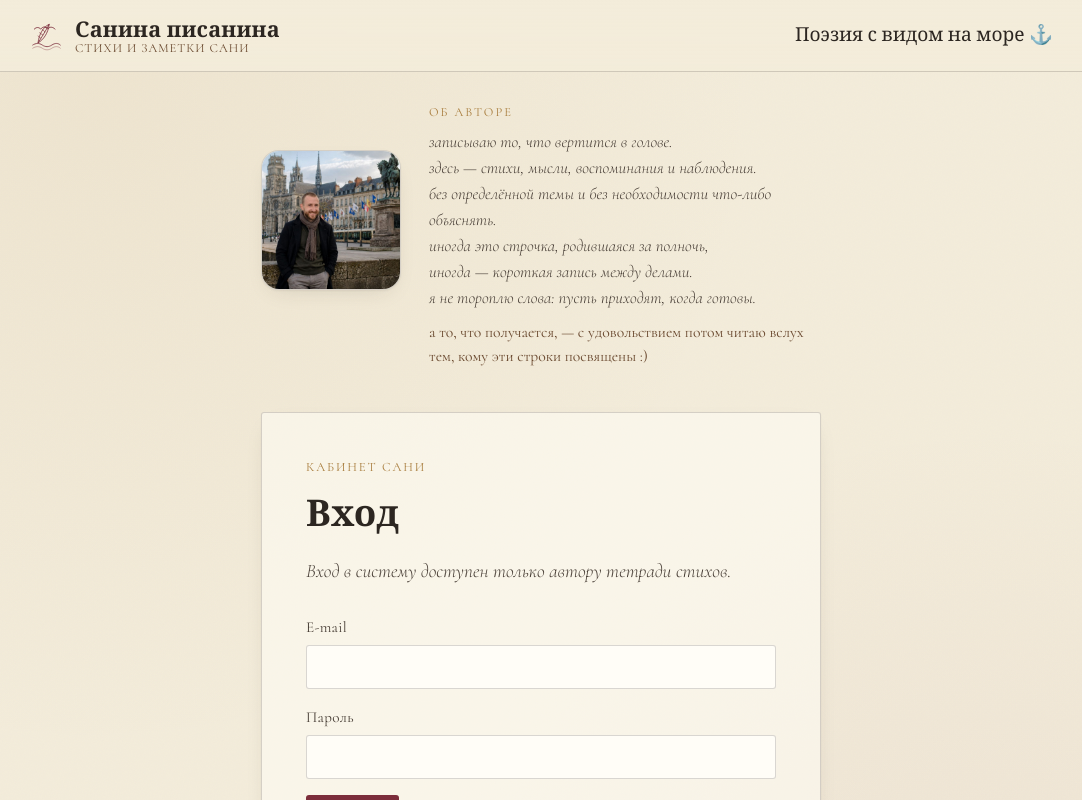
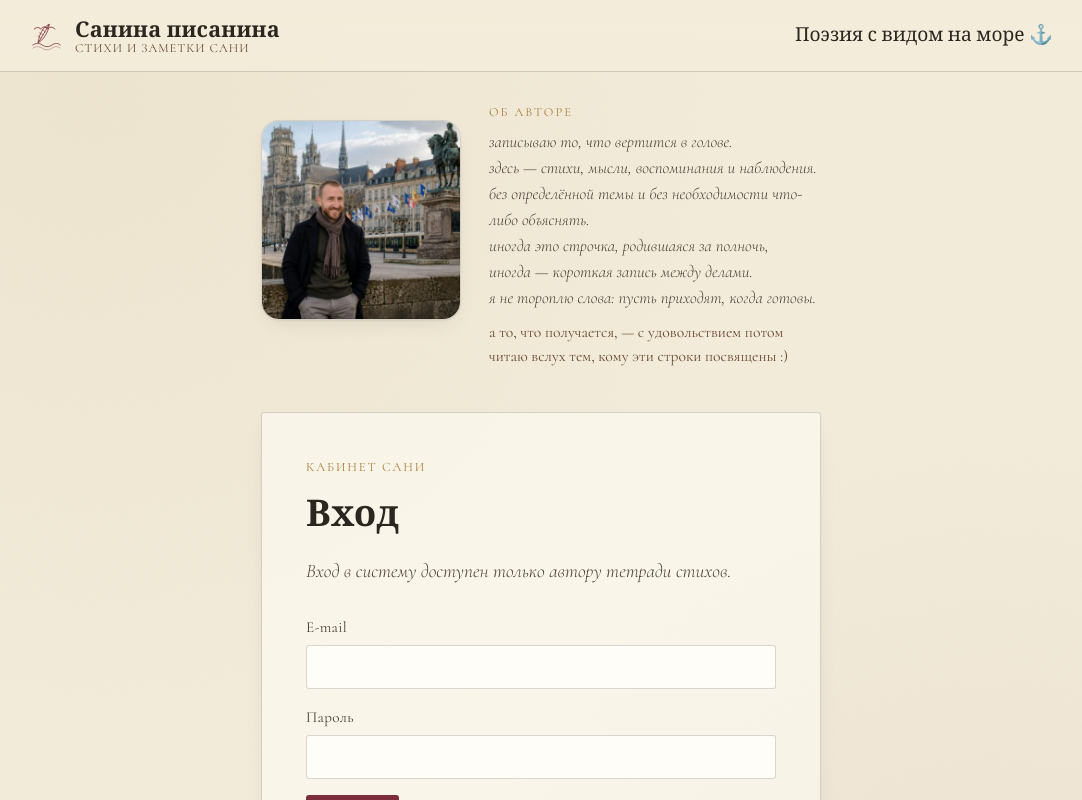
Before and after one commit to sunmeat/poetry-blog, a React (Vite) app: page /admin in a window 1280 px wide. Shown: the top 800 px of the page, without its empty margins (99-1181 px from the left). Built offline with nearby package versions, Linux system fonts and the light colour scheme; no server answers; a web font is replaced by a local one.

Commit message:
Increase avatar size to 200px

```diff
--- a/src/pages/Admin/Admin.module.css
+++ b/src/pages/Admin/Admin.module.css
@@ -197,8 +197,8 @@
 }
 .avatar {
   flex-shrink: 0;
-  width: 140px;
-  height: 140px;
+  width: 200px;
+  height: 200px;
   border-radius: 18px;
   border: 1px solid var(--color-hairline);
   background: rgba(255, 253, 246, 0.65);
```
